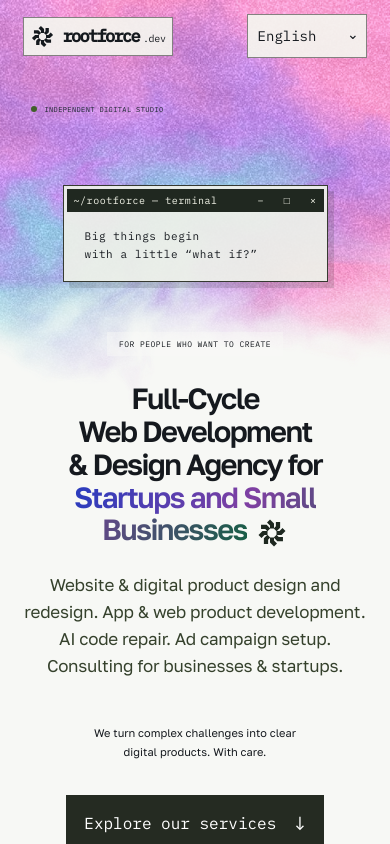
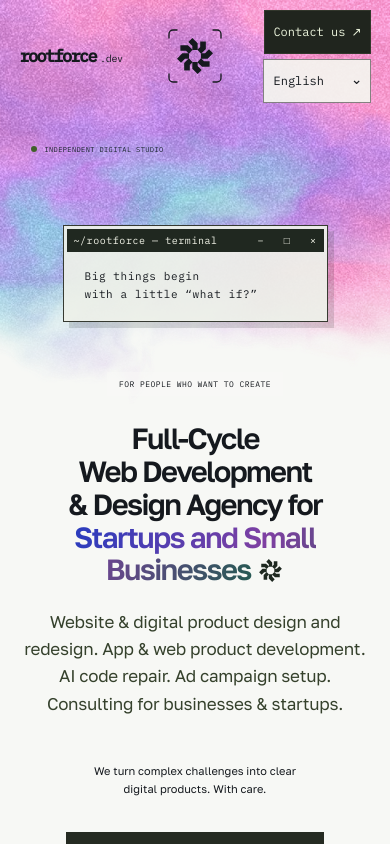
Before and after one commit to Geokerzman/rootforce, a Next.js app: page / in a window 390 px wide. Shown: the top 844 px of the page. Built offline with nearby package versions, Linux system fonts and the light colour scheme.

Commit message:
Refine homepage branding, contact and sun animation

```diff
--- a/app/globals.css
+++ b/app/globals.css
@@ -115,11 +115,96 @@ header nav .nav-cta {
   letter-spacing: inherit;
 }
 
+.landing-header {
+  display: grid;
+  grid-template-columns: minmax(0, 1fr) auto minmax(0, 1fr);
+  height: 104px;
+}
+
+.landing-header .brand {
+  justify-self: start;
+  padding: 0;
+  border: 0;
+  background: none;
+}
+
+.header-brand-mark {
+  display: block;
+  width: 86px;
+  height: 86px;
+}
+
+.landing-header nav {
+  justify-self: end;
+  gap: 8px;
+}
+
+.landing-header nav .nav-cta {
+  display: inline-flex;
+  align-items: center;
+  justify-content: center;
+  gap: .5em;
+  min-height: 44px;
+  border-radius: 0;
+  text-align: center;
+}
+
+.landing-header + main .hero {
+  padding-top: 137px;
+}
+
+.hero-title-end {
+  white-space: nowrap;
+}
+
 .hero h1 .hero-brand-mark {
+  width: clamp(27px, .85em, 60px);
+  height: clamp(27px, .85em, 60px);
+  margin-inline-start: .22em;
+  vertical-align: -.13em;
   stroke: none;
-  fill: currentColor;
   color: #1e2820;
   transform: none;
+}
+
+@media (max-width: 880px) {
+  .landing-header {
+    height: 112px;
+    padding-inline: 5%;
+  }
+
+  .header-brand-mark {
+    width: clamp(56px, 13vw, 78px);
+    height: auto;
+  }
+
+  .landing-header nav {
+    flex-direction: column;
+    align-items: flex-end;
+    max-width: 100%;
+    gap: 5px;
+  }
+
+  .landing-header nav .nav-cta {
+    max-width: 100%;
+    padding: 6px 8px;
+    font-size: 12px;
+    white-space: normal;
+  }
+
+  .landing-header .language-select {
+    max-width: 100%;
+  }
+
+  .landing-header .language-select select {
+    width: 108px;
+    max-width: 100%;
+    font-size: 12px;
+  }
+
+  .landing-header + main .hero {
+    padding-top: 139px;
+  }
 }
 
 @media (max-width: 700px) {
@@ -130,11 +215,6 @@ header nav .nav-cta {
   .brand .brand-symbol {
     width: 25px;
     height: 25px;
-  }
-
-  .hero h1 .hero-brand-mark {
-    width: 32px;
-    height: 32px;
   }
 }
 
@@ -326,3 +406,30 @@ header nav .nav-cta {
   transition: color .2s, text-decoration-color .2s;
 }
 .service-title-link:hover { color: #c9e7b3; text-decoration-color: currentColor; }
+
+@media (prefers-reduced-motion: no-preference) {
+  .studio-sun-core,
+  .studio-sun-rays {
+    transform-origin: center;
+  }
+
+  .studio-sun-core {
+    animation: studio-sun-turn 32s linear infinite;
+  }
+
+  .studio-sun-rays {
+    animation: studio-sun-turn 54s linear infinite reverse, studio-sun-breathe 5s ease-in-out infinite alternate;
+  }
+
+  .studio-sun:not([data-visible]) :is(.studio-sun-core, .studio-sun-rays) {
+    animation-play-state: paused;
+  }
+}
+
+@keyframes studio-sun-turn {
+  to { rotate: 1turn; }
+}
+
+@keyframes studio-sun-breathe {
+  to { scale: .94; }
+}
--- a/components/Brand.jsx
+++ b/components/Brand.jsx
@@ -1,8 +1,8 @@
 import BrandMark from '@/components/BrandMark';
 
-export default function Brand({ label, href = '#home' }) {
+export default function Brand({ label, href = '#home', showSymbol = true }) {
   return <a className="brand" href={href} aria-label={label}>
-    <BrandMark className="brand-symbol" />
+    {showSymbol && <BrandMark className="brand-symbol" />}
     <span className="brand-wordmark">rootforce<small>.dev</small></span>
   </a>;
 }
--- a/components/BrandMark.jsx
+++ b/components/BrandMark.jsx
@@ -1,9 +1,16 @@
-export default function BrandMark({ className }) {
-  return <svg className={className} viewBox="0 0 64 64" fill="currentColor" aria-hidden="true" focusable="false">
+export default function BrandMark({ className, framed = false }) {
+  return <svg className={className} viewBox={framed ? '-10 -10 84 84' : '0 0 64 64'} fill="currentColor" aria-hidden="true" focusable="false">
     {Array.from({ length: 8 }, (_, index) => <path
       key={index}
       d="M28 23h8V13l-8-8-6 6 6 6Z"
       transform={`rotate(${index * 45} 32 32)`}
     />)}
+    {framed && <path
+      d="M-7 5v-6a6 6 0 0 1 6-6h6 M59-7h6a6 6 0 0 1 6 6v6 M71 59v6a6 6 0 0 1-6 6h-6 M5 71h-6a6 6 0 0 1-6-6v-6"
+      fill="none"
+      stroke="currentColor"
+      strokeWidth="2"
+      strokeLinecap="round"
+    />}
   </svg>;
 }
--- a/components/Brief.jsx
+++ b/components/Brief.jsx
@@ -1,9 +1,19 @@
 'use client';
 
-import { useEffect, useRef, useState } from 'react';
+import { createContext, useContext, useEffect, useRef, useState } from 'react';
 import { createPortal } from 'react-dom';
 
-export default function Brief({ labels, locale }) {
+const BriefContext = createContext(null);
+
+export function BriefTrigger({ children, className, id }) {
+  const open = useContext(BriefContext);
+
+  return <button type="button" className={className} id={id} aria-haspopup="dialog" aria-controls="brief" onClick={open}>
+    {children}
+  </button>;
+}
+
+export default function Brief({ labels, locale, children }) {
   const dialog = useRef(null);
   const sending = useRef(false);
   const lastAttempt = useRef(0);
@@ -11,6 +21,11 @@ export default function Brief({ labels, locale }) {
   const [mounted, setMounted] = useState(false);
 
   useEffect(() => setMounted(true), []);
+
+  function openBrief() {
+    if (!sending.current) setStatus('');
+    dialog.current?.showModal();
+  }
 
   async function sendRequest(event) {
     event.preventDefault();
@@ -66,8 +81,8 @@ export default function Brief({ labels, locale }) {
     }
   }
 
-  return <>
-    <button className="button dark" id="brief-open" onClick={() => { if (!sending.current) setStatus(''); dialog.current.showModal(); }}>{labels.open} <span>↗</span></button>
+  return <BriefContext.Provider value={openBrief}>
+    {children ?? <BriefTrigger className="button dark" id="brief-open">{labels.open} <span aria-hidden="true">↗</span></BriefTrigger>}
     {mounted && createPortal(<dialog ref={dialog} id="brief" aria-labelledby="brief-title" onClick={closeOnBackdrop}>
       <form id="brief-form" onSubmit={sendRequest} aria-busy={status === 'sending'}>
         <button type="button" id="brief-close" className="close" aria-label={labels.close} onClick={() => dialog.current.close()}>×</button>
@@ -82,5 +97,5 @@ export default function Brief({ labels, locale }) {
         <p id="brief-status" role="status" aria-live="polite">{status ? labels[status] : ''}</p>
       </form>
     </dialog>, document.body)}
-  </>;
+  </BriefContext.Provider>;
 }
--- a/components/Landing.jsx
+++ b/components/Landing.jsx
@@ -1,4 +1,4 @@
-import Brief from '@/components/Brief';
+import Brief, { BriefTrigger } from '@/components/Brief';
 import Brand from '@/components/Brand';
 import BrandMark from '@/components/BrandMark';
 import Cloudscape from '@/components/Cloudscape';
@@ -20,15 +20,16 @@ function Lines({ lines }) {
 
 export default function Landing({ locale }) {
   const t = messages[locale];
+  const [titleStart, titleMiddle, titleEnd] = t.hero.title;
+  const lastWordStart = titleEnd.lastIndexOf(' ') + 1;
 
-  return <>
+  return <Brief labels={t.brief} locale={locale}>
     <StructuredData data={homeStructuredData(locale)} />
-    <header>
-      <Brand label={t.homeLabel} />
+    <header className="landing-header">
+      <Brand label={t.homeLabel} showSymbol={false} />
+      <BrandMark className="header-brand-mark" framed />
       <nav aria-label={t.navigation}>
-        <a href="#approach">{t.nav.approach}</a>
-        <a href="#process">{t.nav.process}</a>
-        <a className="nav-cta" href="#contact">{t.nav.contact}</a>
+        <BriefTrigger className="nav-cta">{t.nav.contact} <span aria-hidden="true">↗</span></BriefTrigger>
         <LanguageSelect locale={locale} label={t.language} />
       </nav>
     </header>
@@ -42,7 +43,12 @@ export default function Landing({ locale }) {
         </div>
         <div className="hero-copy">
           <p className="eyebrow mono">{t.hero.eyebrow}</p>
-          <h1 className="hero-title">{t.hero.title[0]}{' '}<br />{t.hero.title[1]}<span className="serif">{t.hero.title[2]}</span><BrandMark className="hero-brand-mark" /></h1>
+          <h1 className="hero-title">
+            {titleStart}{' '}<br />{titleMiddle}
+            <span className="serif">{titleEnd.slice(0, lastWordStart)}<span className="hero-title-end">
+              {titleEnd.slice(lastWordStart)}<BrandMark className="hero-brand-mark" />
+            </span></span>
+          </h1>
           <p className="hero-offer">{t.hero.offer}</p>
           <div className="hero-bottom"><p><Lines lines={t.hero.description} /></p><a className="button dark" href="#approach">{t.hero.cta}<span>↓</span></a></div>
         </div>
@@ -80,7 +86,7 @@ export default function Landing({ locale }) {
           <p className="eyebrow">{t.contact.eyebrow}</p>
           <h2>{t.contact.title[0]}<br />{t.contact.title[1]}<em>{t.contact.title[2]}</em></h2>
           <p><Lines lines={t.contact.description} /></p>
-          <Brief labels={t.brief} locale={locale} />
+          <BriefTrigger className="button dark" id="brief-open">{t.brief.open} <span aria-hidden="true">↗</span></BriefTrigger>
           <span className="garden-note mono">{t.contact.note}</span>
         </div>
         <Flowers />
@@ -88,5 +94,5 @@ export default function Landing({ locale }) {
       </section>
     </main>
     <VisualEffects labels={t.motion} />
-  </>;
+  </Brief>;
 }
--- a/components/SunArt.jsx
+++ b/components/SunArt.jsx
@@ -8,6 +8,7 @@ export default function SunArt() {
       </linearGradient>
     </defs>
     <g fill="none" stroke="url(#studio-sun-color)" strokeWidth=".85">
+      <g className="studio-sun-rays">
         {Array.from({ length: 24 }, (_, index) => <line
           key={index}
           x1="160"
@@ -17,6 +18,8 @@ export default function SunArt() {
           strokeLinecap="round"
           transform={`rotate(${index * 15} 160 160)`}
         />)}
+      </g>
+      <g className="studio-sun-core">
         <circle cx="160" cy="160" r="72" opacity=".35" />
         <circle cx="160" cy="160" r="66" opacity=".6" />
         <circle cx="160" cy="160" r="60" />
@@ -27,6 +30,7 @@ export default function SunArt() {
           <ellipse cx="160" cy="160" rx="60" ry="44" />
         </g>
       </g>
+    </g>
     <circle cx="160" cy="160" r="3" fill="#d8f0a7" />
   </svg>;
 }
--- a/components/VisualEffects.jsx
+++ b/components/VisualEffects.jsx
@@ -8,5 +8,17 @@ export default function VisualEffects({ labels }) {
     const cleanup = setupAscii(labels);
     return cleanup;
   }, [labels]);
+
+  useEffect(() => {
+    const sun = document.querySelector('.studio-sun');
+    if (!sun) return;
+
+    const observer = new IntersectionObserver(([entry]) => {
+      sun.toggleAttribute('data-visible', entry.isIntersecting);
+    });
+    observer.observe(sun);
+    return () => observer.disconnect();
+  }, []);
+
   return null;
 }
```
Also changed, not shown: lib/i18n.js. Lines whose indentation alone changed are shown as unchanged.
